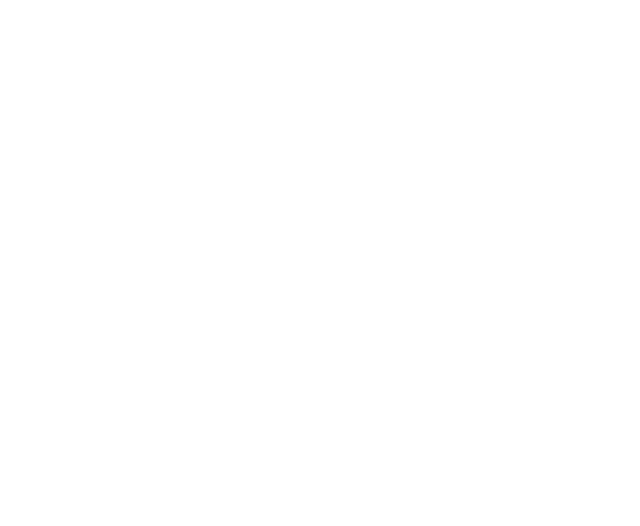
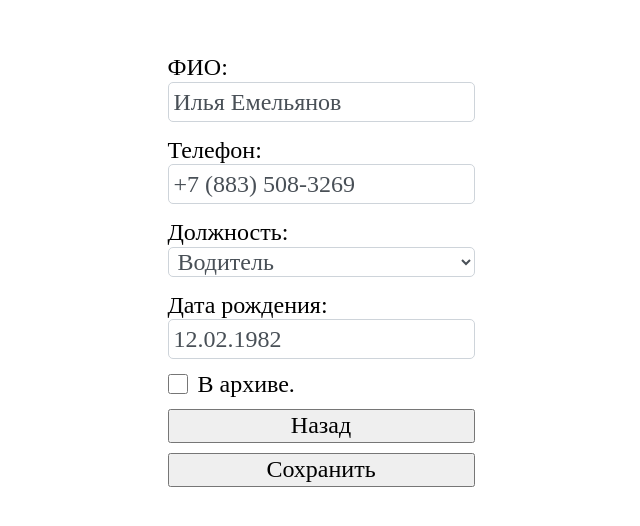
Before and after one commit to unbugster/pizzafabrika, a React app: page /edit/1 in a window 1280 px wide. Before the commit this address had no page. Shown: the part 146-672 px from the top of the page, without its empty margins (319-959 px from the left). Built offline with nearby package versions, Linux system fonts and the light colour scheme.

Commit message:
Add edit form employee EditForm

```diff
--- a/src/App.jsx
+++ b/src/App.jsx
@@ -1,11 +1,13 @@
 import React from "react";
 import { Routes, Route } from "react-router-dom";
 import { TablePage } from "./pages/TablePage";
+import { EditForm } from "./pages/EditForm";
 
 const App = () => {
   return (
     <Routes>
       <Route path="/" element={<TablePage />}></Route>
+      <Route path="/edit/:id" element={<EditForm />}></Route>
     </Routes>
   );
 };
--- /dev/null
+++ b/src/pages/EditForm/EditForm.jsx
@@ -0,0 +1,114 @@
+import React, { useCallback, useState } from "react";
+import { useDispatch, useSelector } from "react-redux";
+import { useNavigate, useParams } from "react-router-dom";
+import "./EditForm.scss";
+
+const selectEmployeeById = (state, id) => {
+  return state.employees.find((employee) => employee.id === Number(id));
+};
+
+const EditForm = () => {
+  const { id } = useParams();
+  const employee = useSelector((state) => selectEmployeeById(state, id));
+  const dispatch = useDispatch();
+  const navigate = useNavigate();
+
+  const goBack = () => navigate(-1);
+
+  const [person, setPerson] = useState({
+    name: employee.name,
+    phone: employee.phone,
+    role: employee.role,
+    birthday: employee.birthday,
+    isArchive: employee.isArchive,
+  });
+
+  const handleNameChange = useCallback((evt) => {
+    const newName = evt.target.value;
+    setPerson({ ...person, name: newName });
+  }, []);
+
+  const handlePhoneChange = useCallback((evt) => {
+    const newPhone = evt.target.value;
+    setPerson({ ...person, phone: newPhone });
+  }, []);
+
+  const handleRoleChange = useCallback((evt) => {
+    const newRole = evt.target.value;
+    setPerson({ ...person, role: newRole });
+  }, []);
+
+  const handleBirthdayChange = useCallback((evt) => {
+    const newBirthday = evt.target.value;
+    setPerson({ ...person, birthday: newBirthday });
+  }, []);
+
+  const handleCheckboxChange = useCallback((_evt) => {
+    setPerson({ ...person, isArchive: !person.isArchive });
+  }, []);
+
+  const handleSaveChanges = useCallback(() => {
+    dispatch({ type: "EMPLOYEES/EDIT", payload: { newData: person, id } });
+    goBack();
+  }, [person]);
+
+  return (
+    <div className="EditForm">
+      <form className="EditForm-Form">
+        <label>
+          ФИО:
+          <input
+            type="text"
+            name="name"
+            value={person.name}
+            onChange={handleNameChange}
+          />
+        </label>
+        <label>
+          Телефон:
+          <input
+            type="text"
+            name="phone"
+            value={person.phone}
+            onChange={handlePhoneChange}
+          />
+        </label>
+        <label>
+          Должность:
+          <select name="role" value={person.role} onChange={handleRoleChange}>
+            <option value="no-role">-------</option>
+            <option value="driver">Водитель</option>
+            <option value="waiter">Официант</option>
+            <option value="cook">Повар</option>
+          </select>
+        </label>
+        <label>
+          Дата рождения:
+          <input
+            type="text"
+            name="birthday"
+            value={person.birthday}
+            onChange={handleBirthdayChange}
+          />
+        </label>
+        <label className="EditForm-ArchiveCheckbox">
+          <input
+            type="checkbox"
+            name="archive"
+            checked={person.isArchive}
+            onChange={handleCheckboxChange}
+          />
+          В архиве.
+        </label>
+        <button className="EditForm-BackBtn" type="button" onClick={goBack}>
+          Назад
+        </button>
+        <button type="button" onClick={handleSaveChanges}>
+          Сохранить
+        </button>
+      </form>
+    </div>
+  );
+};
+
+export { EditForm };
--- /dev/null
+++ b/src/pages/EditForm/EditForm.scss
@@ -0,0 +1,49 @@
+.EditForm {
+    display: flex;
+    justify-content: center;
+    align-items: center;
+    padding: 200px;
+    font-size: 24px;
+}
+
+.EditForm-Form {
+    display: flex;
+    flex-direction: column;
+
+    input,
+    select {
+        display: block;
+        padding-right: 5px;
+        padding-left: 5px;
+        line-height: 1.5;
+        color: #495057;
+        background-color: #fff;
+        background-clip: padding-box;
+        border: 1px solid #ced4da;
+        border-radius: 5px;
+    }
+
+    select {
+        width: 100%;
+    }
+
+    label {
+        margin-bottom: 15px;
+    }
+}
+
+.EditForm-ArchiveCheckbox {
+    display: flex;
+    align-items: center;
+    line-height: 16px;
+
+    input {
+        width: 20px;
+        height: 20px;
+        margin-right: 10px;
+    }
+}
+
+.EditForm-BackBtn {
+    margin-bottom: 10px;
+}
--- /dev/null
+++ b/src/pages/EditForm/index.js
@@ -0,0 +1 @@
+export { EditForm } from "./EditForm";
--- a/src/pages/TablePage/components/Filters/RoleFilter.jsx
+++ b/src/pages/TablePage/components/Filters/RoleFilter.jsx
@@ -11,7 +11,7 @@
 
   const onSelect = useCallback((event) => {
     const newRole = event.target.value;
-    dispatch({ type: "FILTERS/CHANGE_ROLE", payload: newRole });
+    dispatch({ type: "FILTERS/CHANGE_ROLE", payload: { newRole } });
   }, []);
 
   return (
--- a/src/pages/TablePage/components/Table/Table.jsx
+++ b/src/pages/TablePage/components/Table/Table.jsx
@@ -39,7 +39,9 @@
         {employees.map((employee) => {
           return (
             <tr key={employee.id}>
-              <td>{employee.name}</td>
+              <td>
+                <Link to={`/edit/${employee.id}`}>{employee.name}</Link>
+              </td>
               <td>{ROLES[employee.role]}</td>
               <td>{employee.phone}</td>
               <td>{employee.birthday}</td>
--- a/src/store.js
+++ b/src/store.js
@@ -24,8 +24,21 @@
         ...state,
         filters: {
           ...state.filters,
-          roleFilter: payload,
+          roleFilter: payload.newRole,
         },
+      };
+    case "EMPLOYEES/EDIT":
+      const newEmployees = state.employees.map((employee) => {
+        if (employee.id === Number(payload.id)) {
+          return { ...employee, ...payload.newData };
+        }
+
+        return employee;
+      });
+
+      return {
+        ...state,
+        employees: newEmployees,
       };
   }
 
```
